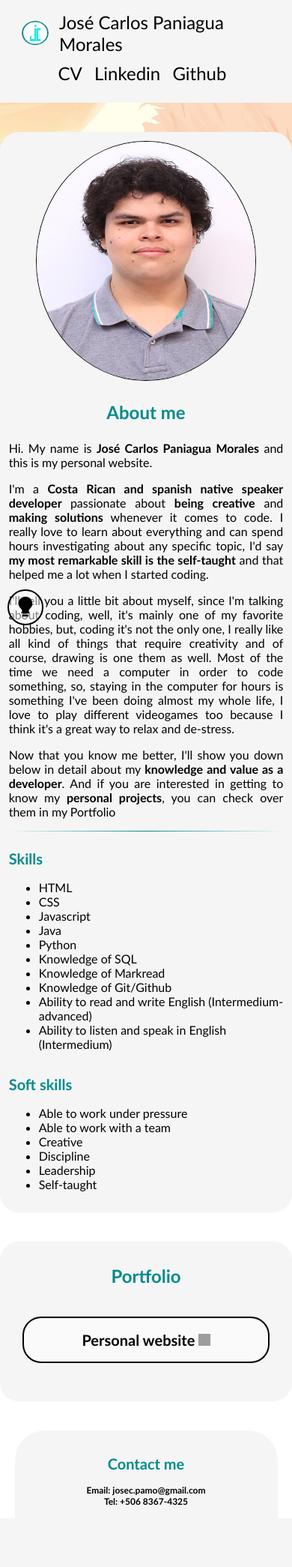
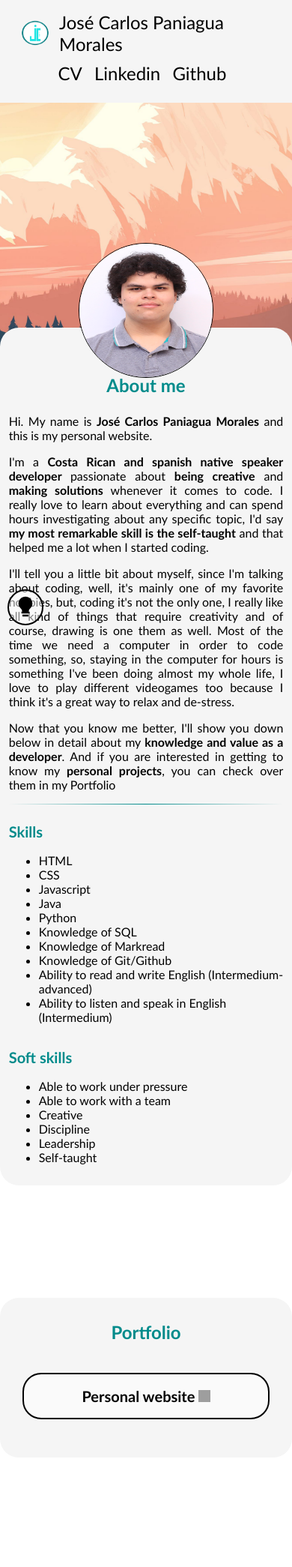
Before and after one commit to josecpamo/personal-website, a PHP site: page / in a window 390 px wide. Shown: the top 2090 px of the page at 75% size. Before the commit the page ends 2008 px from the top, so only its background shows below. Run offline with PHP 8.4, Linux system fonts and the light colour scheme; grey boxes are pictures that could not be loaded.

Commit message:
Giving the about me image a better position

```diff
--- a/assets/style/style.css
+++ b/assets/style/style.css
@@ -78,6 +78,7 @@
 .header{
     display: flex;
     padding: 15px;
+    margin-bottom: 300px;
     justify-content: space-between;
     align-items: center;
     min-height: auto;
@@ -121,6 +122,7 @@
 /* Main container */
 
 .main-container{
+    position: relative;
     border-radius: 25px;
     padding: 3%;
     max-width: 80%;
@@ -135,18 +137,21 @@
 /* About me section */
 
 .about-me img{
-    width: 320px;
-    height: 320px;
-    max-width: 80%;
-    max-height: 80%;
+    position: absolute;
+    left: 50%;
+    top: -6%;
+    width: 280px;
+    height: 280px;
     border-radius: 100%;
     border: 1px black solid;
     -webkit-user-select: none;
     -moz-user-select: none;
     user-select: none;
+    transform: translate(-50%, -50%);
 }
 
 .about-me h1{
+    margin-top: 50px;
     font-size: 32px;
 }
 
@@ -358,7 +363,7 @@
 }
 
 @keyframes container-show{
-    from {margin-top: 0%; opacity: 5%;}
+    from {margin-top: 0; opacity: 5%;}
     to {margin-top: 10%; opacity: 100%;}
 }
 
@@ -418,7 +423,14 @@
     }
 
     .main-container{
+        margin: 150px auto;
         max-width: 100%;
+    }
+
+    .about-me img{
+        top: -2%;
+        width: 180px;
+        height: 180px;
     }
 
     .about-me h1{
```
Also changed, not shown: README.md.
